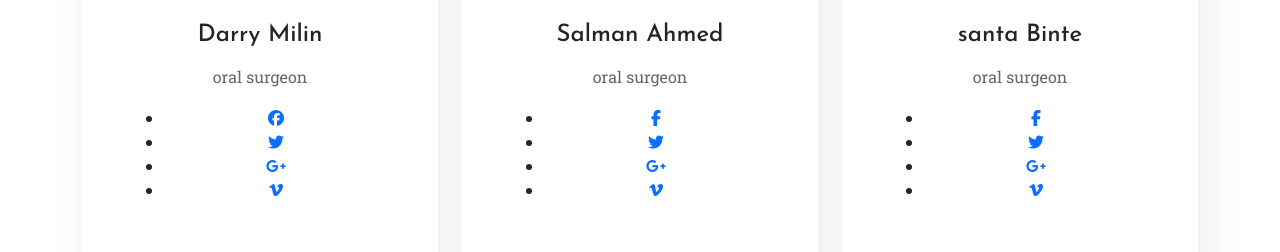
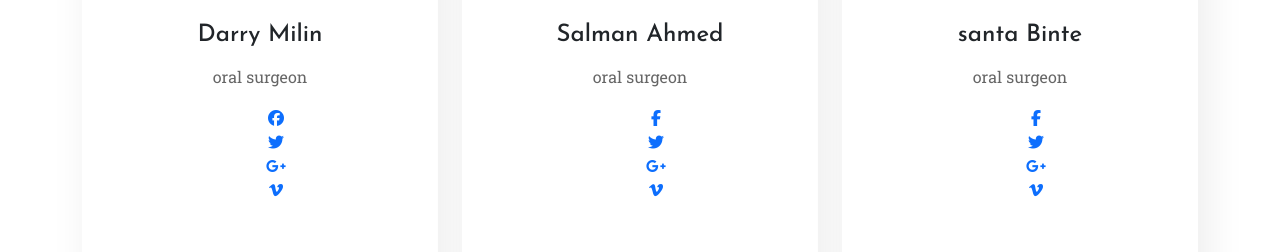
Before and after one commit to jigyasa-y/clinic-website, a plain HTML site: page index.html in a window 1280 px wide. Shown: the part 3756-4008 px from the top of the page. Drawn offline with nearby package versions, Linux system fonts and the light colour scheme; a script that the page names is missing; files whose address does not match are found by name.

Commit message:
Update style.css

```diff
--- a/css/style.css
+++ b/css/style.css
@@ -354,6 +354,9 @@ h6{
 .team_wrapper .team-info .social-network li {
 list-style-type:none;
 }
+.social-network{
+list-style-type:none;
+}
 .team_wrapper .team-info .social-network li a{
   width:1.5625rem;
   height: 1.5625rem;
```
